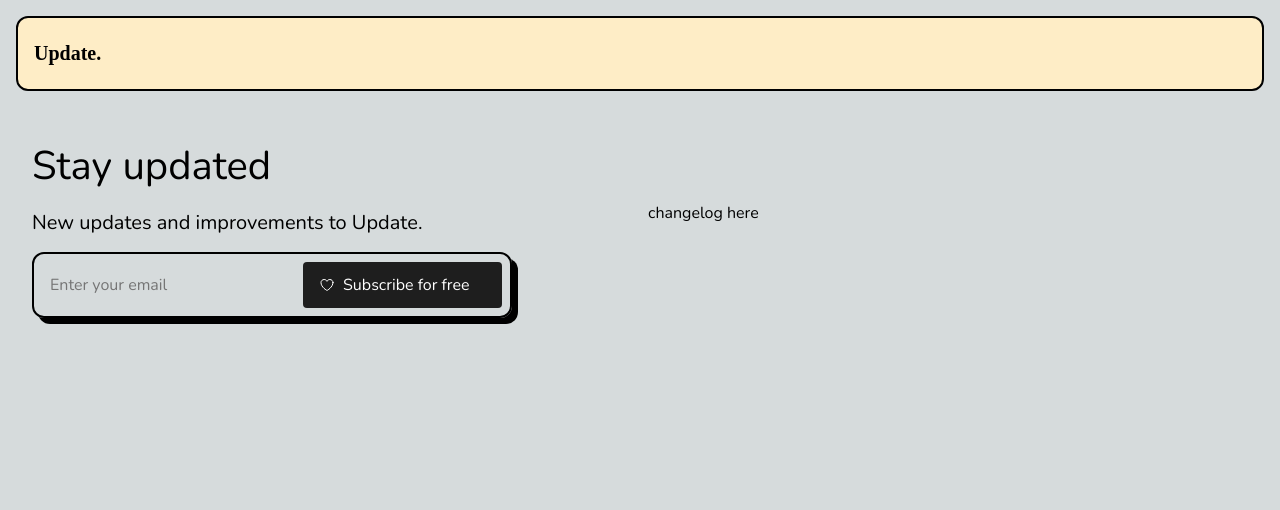
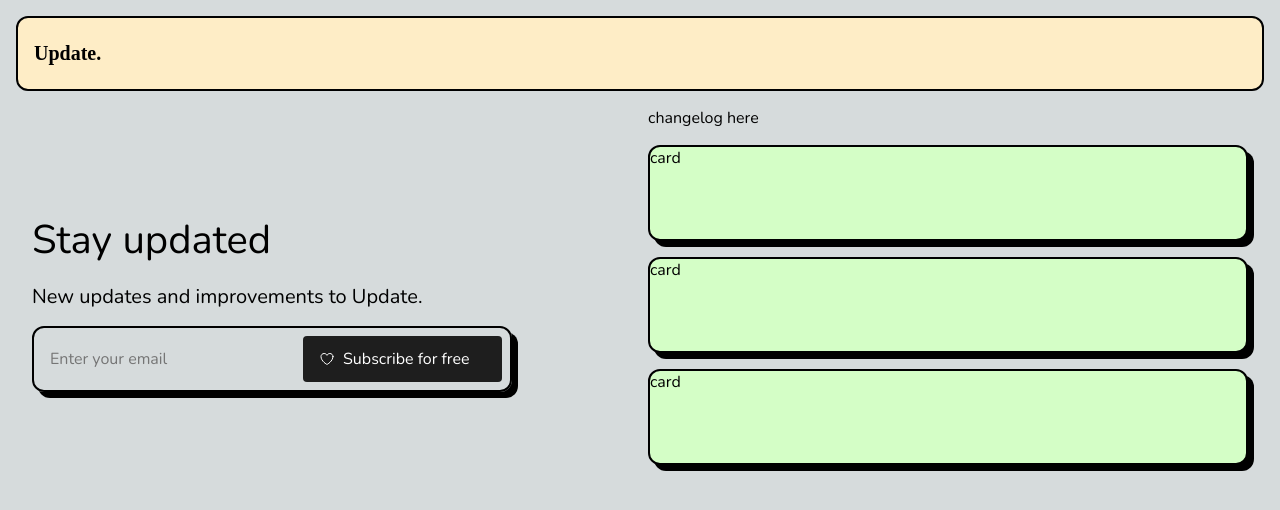
Before and after one commit to piotrszubert/update-changelog-template, a Next.js app: page / in a window 1280 px wide. Shown: the top 510 px of the page. Built offline with nearby package versions, Linux system fonts and the light colour scheme.

Commit message:
added card component

```diff
--- /dev/null
+++ b/components/card.tsx
@@ -0,0 +1,9 @@
+import styles from '@/styles/Card.module.css'
+
+export default function Card() {
+    return(
+        <div className={styles.card}>
+            card
+        </div>
+    );
+}
--- a/pages/index.tsx
+++ b/pages/index.tsx
@@ -3,6 +3,7 @@ import { Nunito } from 'next/font/google'
 import styles from '@/styles/Home.module.css'
 import Header from '@/components/header'
 import SubscribeForm from '@/components/subscribeForm'
+import Card from '@/components/card'
 
 const nunito = Nunito({ subsets: ['latin'] })
 
@@ -20,8 +21,11 @@ export default function Home() {
         <div>
           <SubscribeForm/>
         </div>
-        <div>
+        <div style={{display: 'flex', flexDirection: 'column', gap: '1rem'}}>
           changelog here
+          <Card/>
+          <Card/>
+          <Card/>
         </div>
       </main>
     </>
--- /dev/null
+++ b/styles/Card.module.css
@@ -0,0 +1,7 @@
+.card {
+    border: var(--border-width) solid;
+    border-radius: var(--border-radius);
+    background-color: rgb(var(--card-bg-rgb-2));
+    box-shadow: 6px 6px rgb(0,0,0);
+    min-height: 6rem;
+}
```
